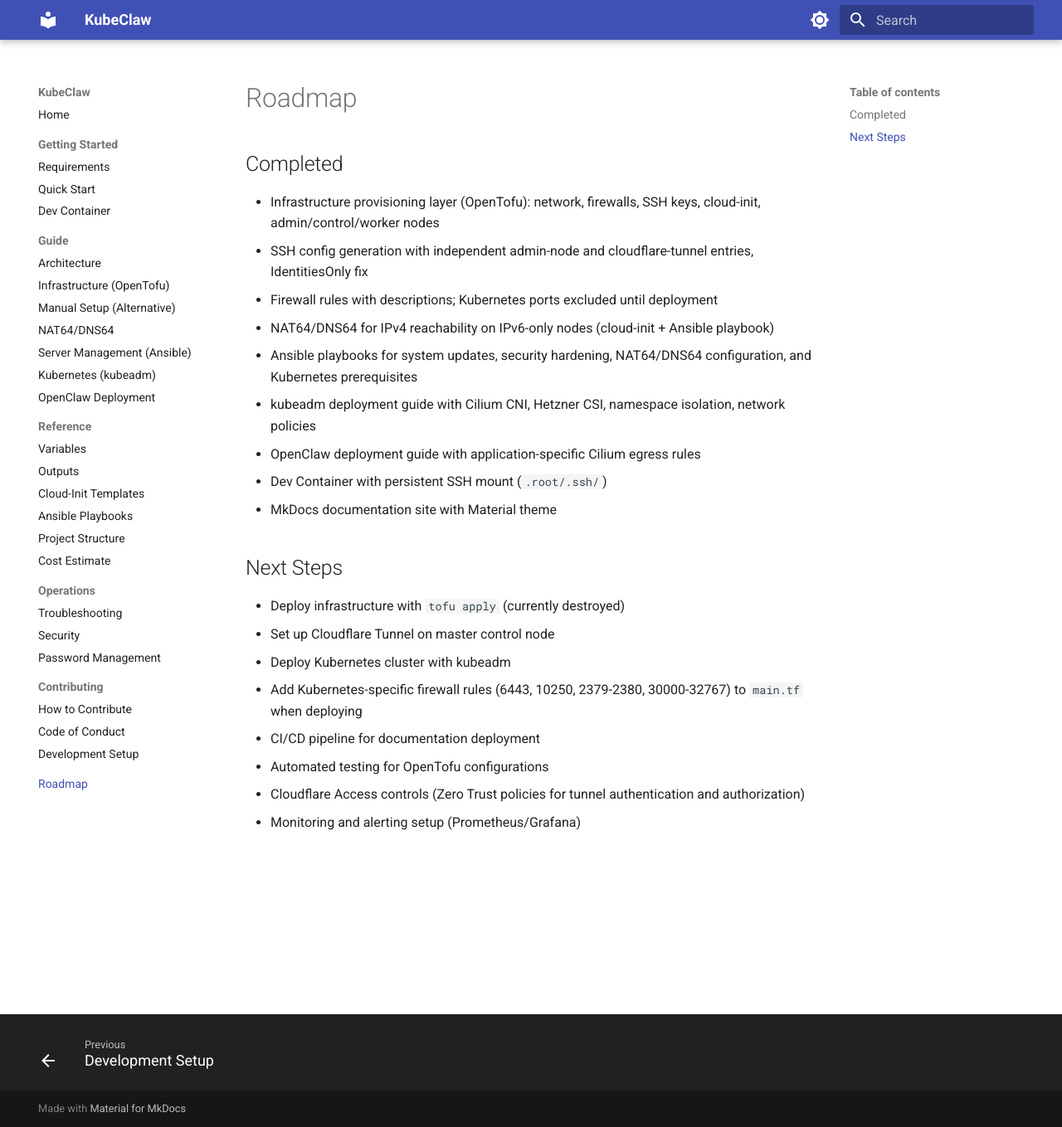
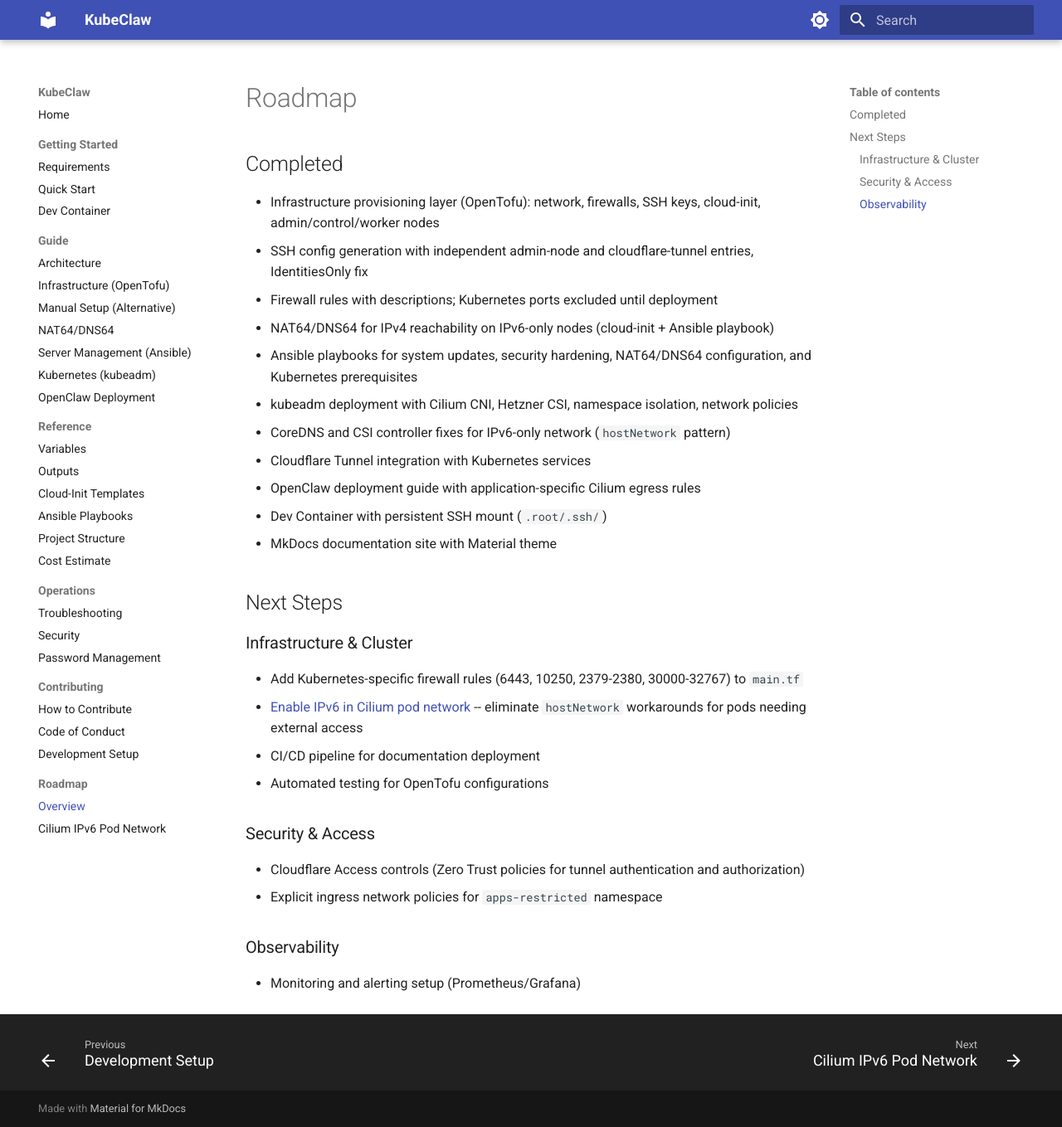
Before and after one commit to projectious-work/kubeclaw, an MkDocs documentation site: the page built from docs/roadmap/index.md, in a window 1280 px wide and 1359 px high. Shown: the whole window at 83% size. Built offline with MkDocs 1.6.1 and Material for MkDocs 9.7.7, drawn with Linux system fonts in a browser that asks for light colours.

Commit message:
doc: added roadmap section and detailed descriptions of open items

```diff
--- a/docs/roadmap.md
+++ b/docs/roadmap/index.md
@@ -7,18 +7,27 @@
 - Firewall rules with descriptions; Kubernetes ports excluded until deployment
 - NAT64/DNS64 for IPv4 reachability on IPv6-only nodes (cloud-init + Ansible playbook)
 - Ansible playbooks for system updates, security hardening, NAT64/DNS64 configuration, and Kubernetes prerequisites
-- kubeadm deployment guide with Cilium CNI, Hetzner CSI, namespace isolation, network policies
+- kubeadm deployment with Cilium CNI, Hetzner CSI, namespace isolation, network policies
+- CoreDNS and CSI controller fixes for IPv6-only network (`hostNetwork` pattern)
+- Cloudflare Tunnel integration with Kubernetes services
 - OpenClaw deployment guide with application-specific Cilium egress rules
 - Dev Container with persistent SSH mount (`.root/.ssh/`)
 - MkDocs documentation site with Material theme
 
 ## Next Steps
 
-- Deploy infrastructure with `tofu apply` (currently destroyed)
-- Set up Cloudflare Tunnel on master control node
-- Deploy Kubernetes cluster with kubeadm
-- Add Kubernetes-specific firewall rules (6443, 10250, 2379-2380, 30000-32767) to `main.tf` when deploying
+### Infrastructure & Cluster
+
+- Add Kubernetes-specific firewall rules (6443, 10250, 2379-2380, 30000-32767) to `main.tf`
+- [Enable IPv6 in Cilium pod network](cilium-ipv6.md) -- eliminate `hostNetwork` workarounds for pods needing external access
 - CI/CD pipeline for documentation deployment
 - Automated testing for OpenTofu configurations
+
+### Security & Access
+
 - Cloudflare Access controls (Zero Trust policies for tunnel authentication and authorization)
+- Explicit ingress network policies for `apps-restricted` namespace
+
+### Observability
+
 - Monitoring and alerting setup (Prometheus/Grafana)
--- a/mkdocs.yml
+++ b/mkdocs.yml
@@ -69,4 +69,6 @@
     - How to Contribute: contributing/index.md
     - Code of Conduct: contributing/code-of-conduct.md
     - Development Setup: contributing/development.md
-  - Roadmap: roadmap.md
+  - Roadmap:
+    - Overview: roadmap/index.md
+    - Cilium IPv6 Pod Network: roadmap/cilium-ipv6.md
```
Also changed, not shown: docs/guide/kubernetes.md (+1 -1 lines), docs/reference/project-structure.md (+3 -1 lines), docs/roadmap/cilium-ipv6.md (added, +120 -0 lines).
